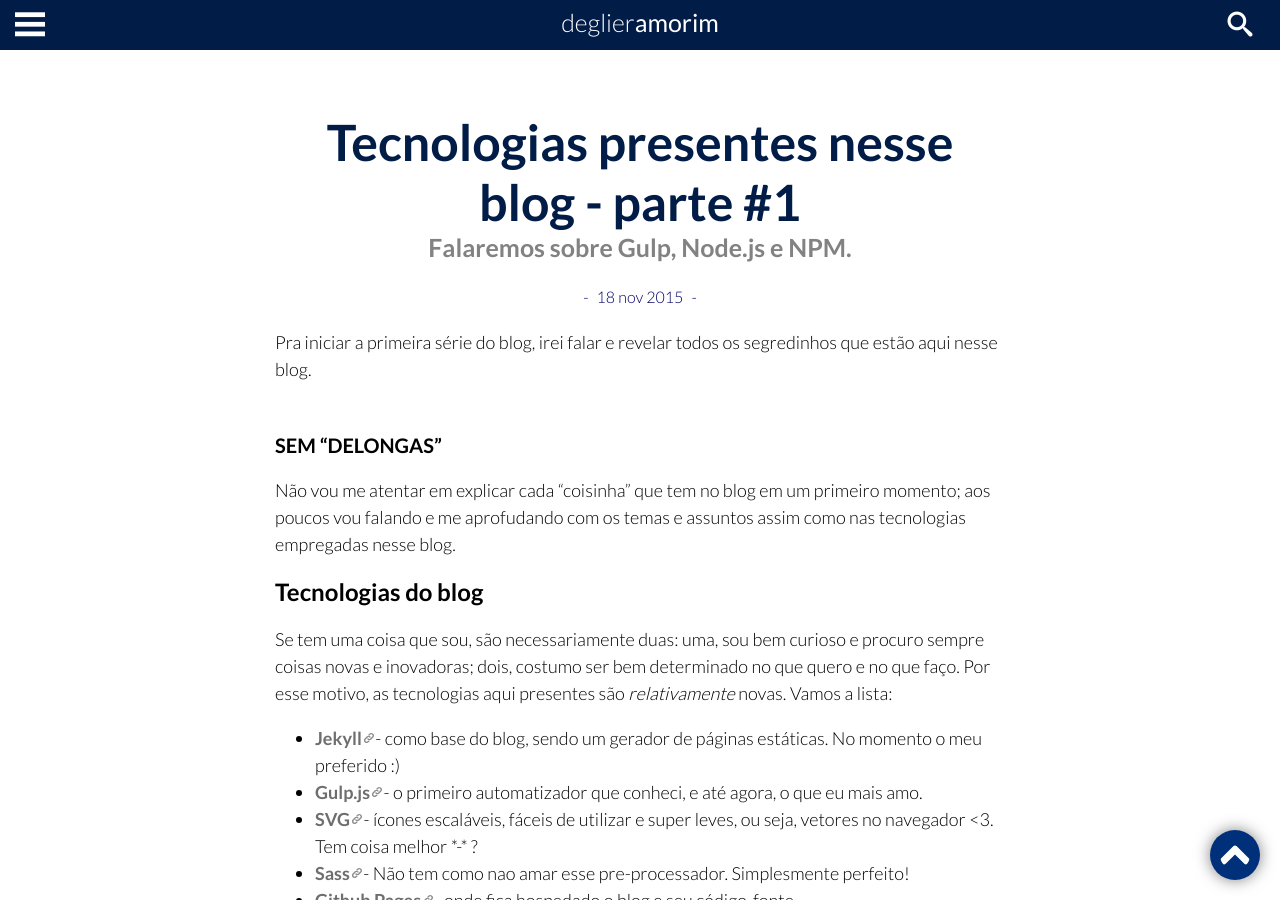
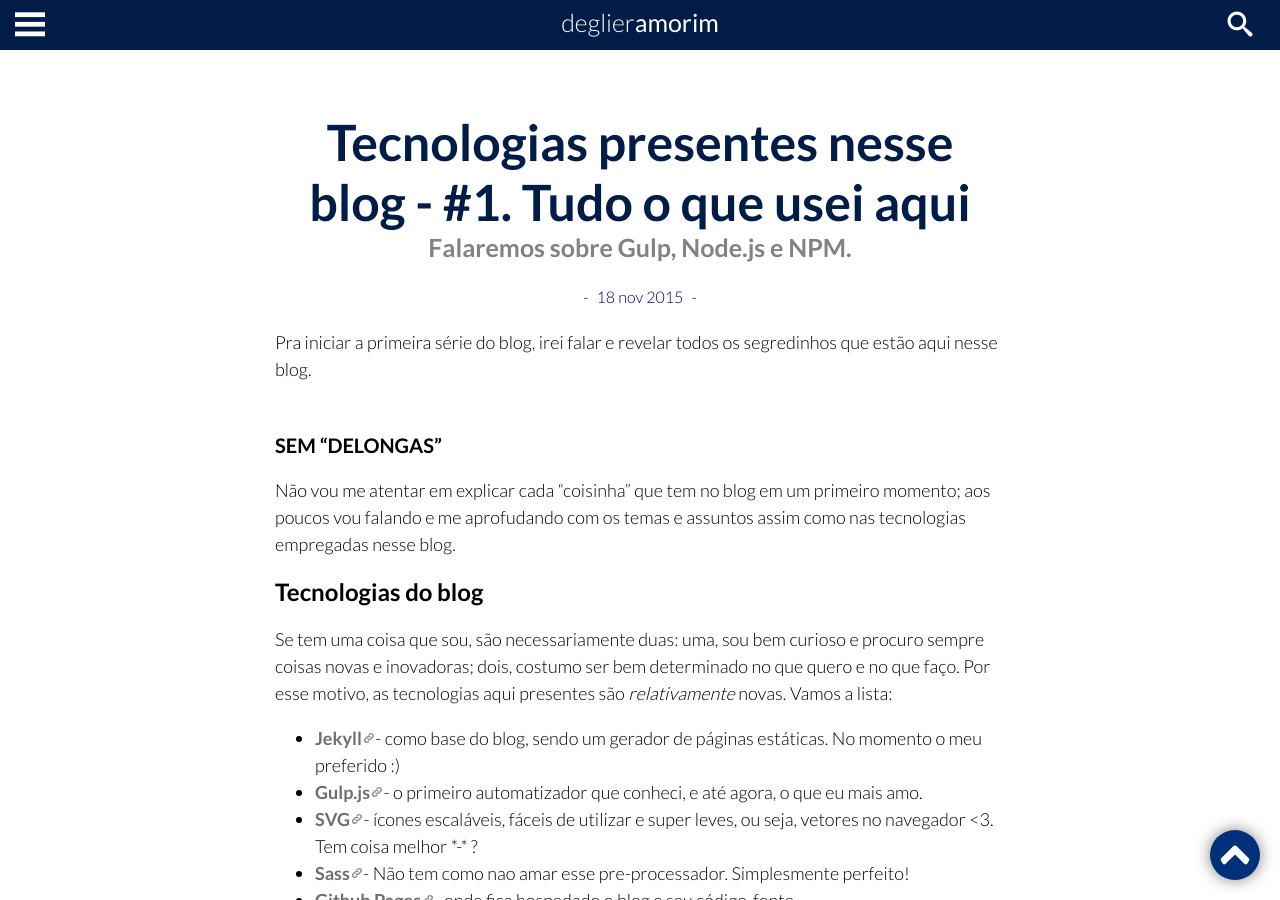
Before and after one commit to deglier/deglier.github.io, a Jekyll site: the page built from _posts/2015-11-18-blog-01-tudo-o-que-usei-aqui.md, in a window 1280 px wide and 900 px high. Built offline with Jekyll 4.4.1, drawn with Linux system fonts in a browser that asks for light colours; some web fonts are replaced; comment, search, counter and statistics services are not loaded.

```diff
--- a/_posts/2015-11-18-blog-01-tudo-o-que-usei-aqui.md
+++ b/_posts/2015-11-18-blog-01-tudo-o-que-usei-aqui.md
@@ -1,6 +1,6 @@
 ---
 layout: post
-title: 'Tecnologias presentes nesse blog - parte #1'
+title: 'Tecnologias presentes nesse blog - #1. Tudo o que usei aqui'
 twitter_text: 'Nessa primeira parte veremos tudo o que usei no blog.'
 description: 'Nessa primeira parte veremos tudo o que usei no blog.'
 introduction: 'Falaremos sobre Gulp, Node.js e NPM.'
```
Also changed, not shown: 4 other files.
